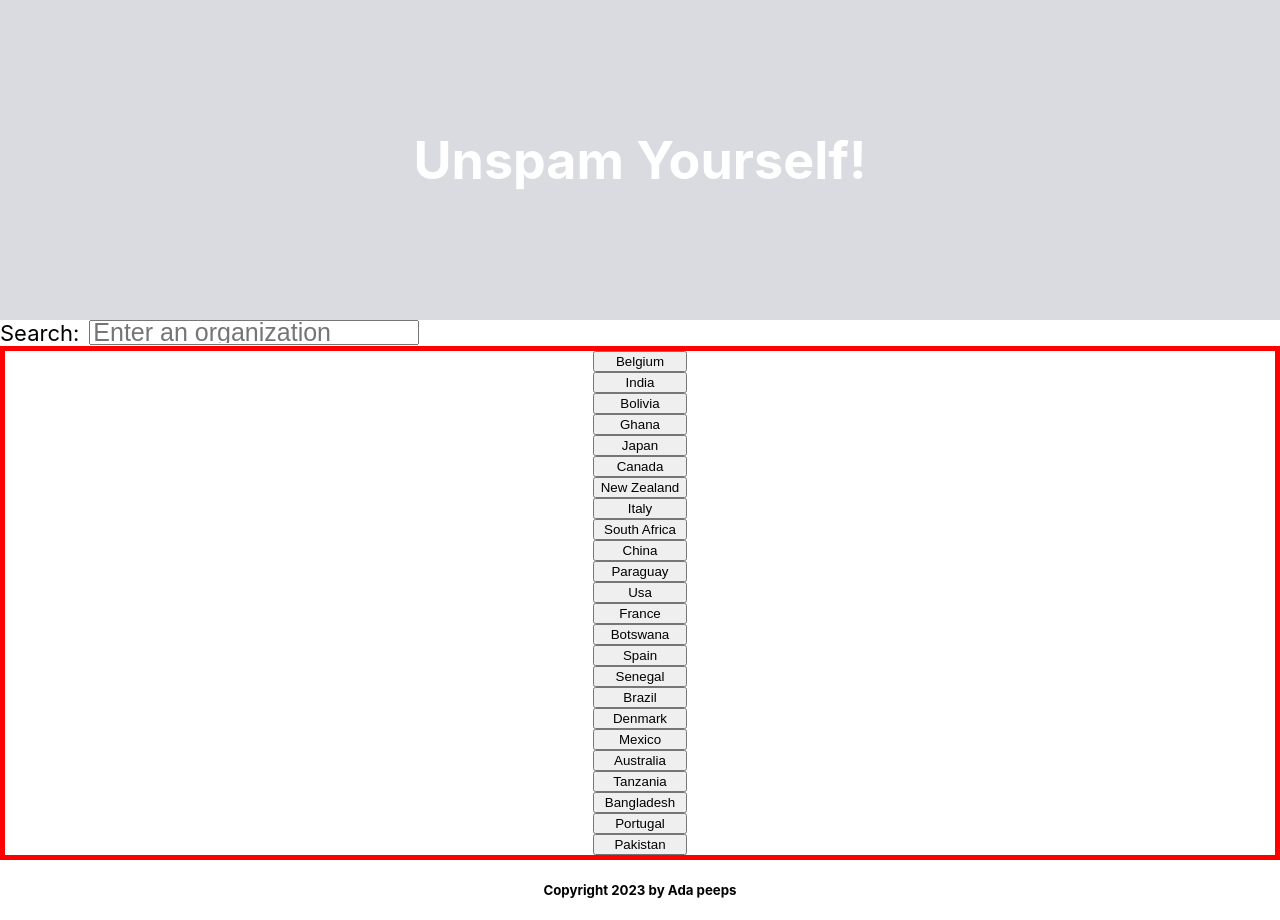
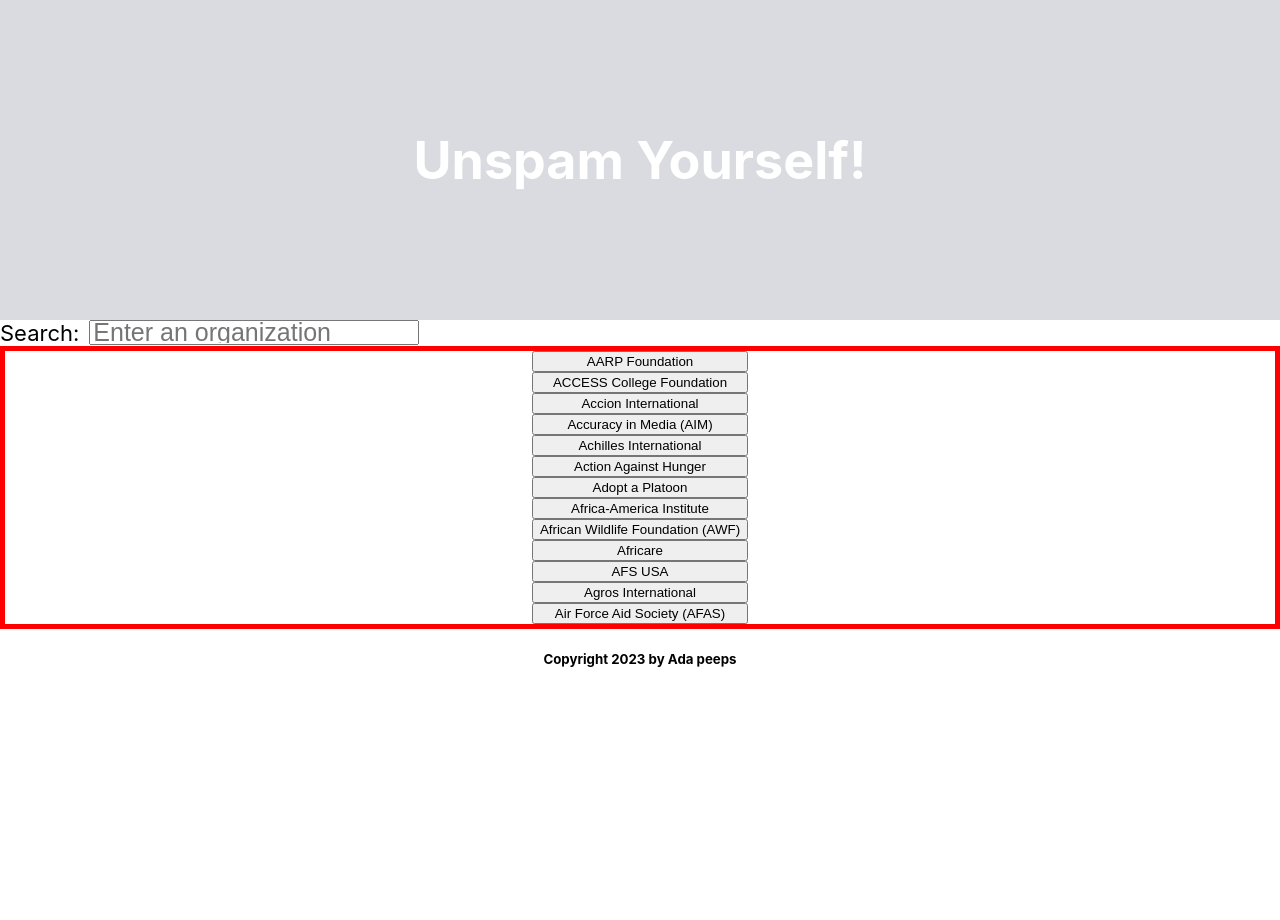
Before and after one commit to RebeccaRoach/unspam, a React (Create React App) app in the folder unspam/: page / in a window 1280 px wide. After the commit the page ends 800 px from the top, so only its background shows below. Built offline with nearby package versions, Linux system fonts and the light colour scheme.

Commit message:
Loads starter orgs

```diff
--- a/unspam/src/components/SearchBar.js
+++ b/unspam/src/components/SearchBar.js
@@ -1,16 +1,16 @@
 import React, {useState} from 'react'
-import Countries from "../data/countries.json"
+import Orgs from "../data/orgs.json"
 
 
 const SearchBar = () => {
 
-    const [filteredList, setFilteredList] = new useState(Countries);
+    const [filteredList, setFilteredList] = new useState(Orgs);
 
     const filterBySearch = (event) => {
         // Access input value
         const query = event.target.value;
         // Create copy of item list
-        var updatedList = [...Countries];
+        var updatedList = [...Orgs];
         // Include all elements which includes the search query
         updatedList = updatedList.filter((item) =>
             {return item.name.toLowerCase().indexOf(query.toLowerCase()) !== -1;}
@@ -33,7 +33,7 @@
 
             <div className="buttons-list">
                 {filteredList.map((item, index) => (
-                <button key={index} onClick={onClick} title={`${item.name} - ${item.continent}`}>{item.name}</button>
+                <button key={index} onClick={onClick} title={`${item.name} - ${item.email}`}>{item.name}</button>
                 ))}
             </div>
 
--- a/unspam/src/data/countries.json
+++ /dev/null
@@ -1,26 +0,0 @@
-[
-    { "name": "Belgium", "continent": "Europe" },
-    { "name": "India", "continent": "Asia" },
-    { "name": "Bolivia", "continent": "South America" },
-    { "name": "Ghana", "continent": "Africa" },
-    { "name": "Japan", "continent": "Asia" },
-    { "name": "Canada", "continent": "North America" },
-    { "name": "New Zealand", "continent": "Australasia" },
-    { "name": "Italy", "continent": "Europe" },
-    { "name": "South Africa", "continent": "Africa" },
-    { "name": "China", "continent": "Asia" },
-    { "name": "Paraguay", "continent": "South America" },
-    { "name": "Usa", "continent": "North America" },
-    { "name": "France", "continent": "Europe" },
-    { "name": "Botswana", "continent": "Africa" },
-    { "name": "Spain", "continent": "Europe" },
-    { "name": "Senegal", "continent": "Africa" },
-    { "name": "Brazil", "continent": "South America" },
-    { "name": "Denmark", "continent": "Europe" },
-    { "name": "Mexico", "continent": "South America" },
-    { "name": "Australia", "continent": "Australasia" },
-    { "name": "Tanzania", "continent": "Africa" },
-    { "name": "Bangladesh", "continent": "Asia" },
-    { "name": "Portugal", "continent": "Europe" },
-    { "name": "Pakistan", "continent": "Asia" }
-]
--- /dev/null
+++ b/unspam/src/data/orgs.json
@@ -0,0 +1,15 @@
+[
+    { "name": "AARP Foundation", "email": ""},
+    { "name": "ACCESS College Foundation", "email": "info@accesscollege.org"},
+    { "name": "Accion International", "email": "donate@accion.org"},
+    { "name": "Accuracy in Media (AIM)", "email": "info@aim.org"},
+    { "name": "Achilles International", "email": "info@achillesinternational.org"},
+    { "name": "Action Against Hunger", "email": "info@actionagainsthunger.org"},
+    { "name": "Adopt a Platoon", "email": "info@adoptaplatoon.org"},
+    { "name": "Africa-America Institute", "email": ""},
+    { "name": "African Wildlife Foundation (AWF)", "email": "privacy@awf.org"},
+    { "name": "Africare", "email": "Barbara@africare.org"},
+    { "name": "AFS USA", "email": "privacy@afsusa.org"},
+    { "name": "Agros International", "email": "donor.services@agros.org"},
+    { "name": "Air Force Aid Society (AFAS)", "email": "afas@afas-hq.org" }
+]
```
